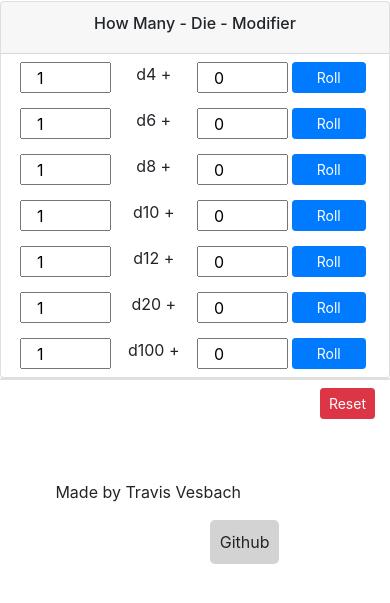
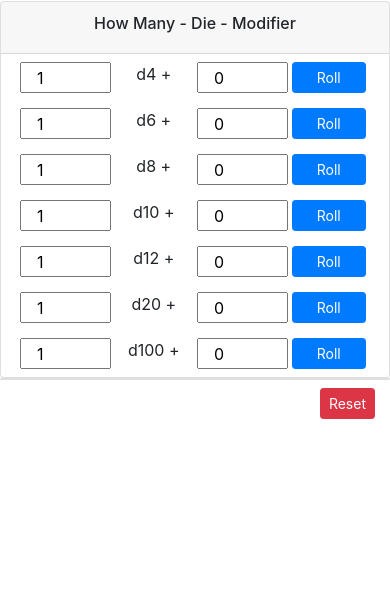
Before and after one commit to travisvesbach/dice-roller, a plain HTML site: page index.html in a window 390 px wide. Shown: the part 79-682 px from the top of the page. Drawn offline with nearby package versions, Linux system fonts and the light colour scheme.

Commit message:
Adjust for mobile

```diff
--- a/css/style.css
+++ b/css/style.css
@@ -5,22 +5,3 @@ input {
 	border: none;
 	padding: 0;
 }
-.footer {
-	margin: 100px auto auto auto;
-}
-
-.footer p {
-	display: inline-block;
-	text-align: left;
-	float: left;
-}
-
-.footer a {
-	padding: 10px;
-	text-decoration: none;
-	color: inherit;
-	margin-left: 20px;
-	border-radius: 5px;
-	background-color: lightgrey;
-	float: right;
-}
--- a/index.html
+++ b/index.html
@@ -17,7 +17,7 @@
 		</div>
 
 		<div class="row ">
-			<div class="col-md-5 card">
+			<div class="col-lg-5 card">
 				<div class="card-header row text-center">
 					<h6 class="col">How Many - Die - Modifier</h6>
 				</div>
@@ -33,7 +33,7 @@
 				</ul>
 			</div>
 
-			<div class="card col-md-7">
+			<div class="card col-lg-7">
 				<ul class="list-group" v-for="item in feed">
 					<li class="list-group-item">
 						{{ item }}
@@ -43,14 +43,6 @@
 		</div>
 		<button class="btn btn-danger btn-sm float-right mt-2" @click="reset()">Reset</button>
 
-		<div class="row">
-			<div class="footer text-center col-10 offset-1">
-				<p class="float-left">Made by Travis Vesbach</p>
-				<a class="float-right" href="https://github.com/travisvesbach">Github</a>
-			</div>
-		</div>
-	</div>
-
 	<script src="https://cdn.jsdelivr.net/npm/vue@2.5.16/dist/vue.js"></script>
 	<script src="js/app.js"></script>
 </body>
```
